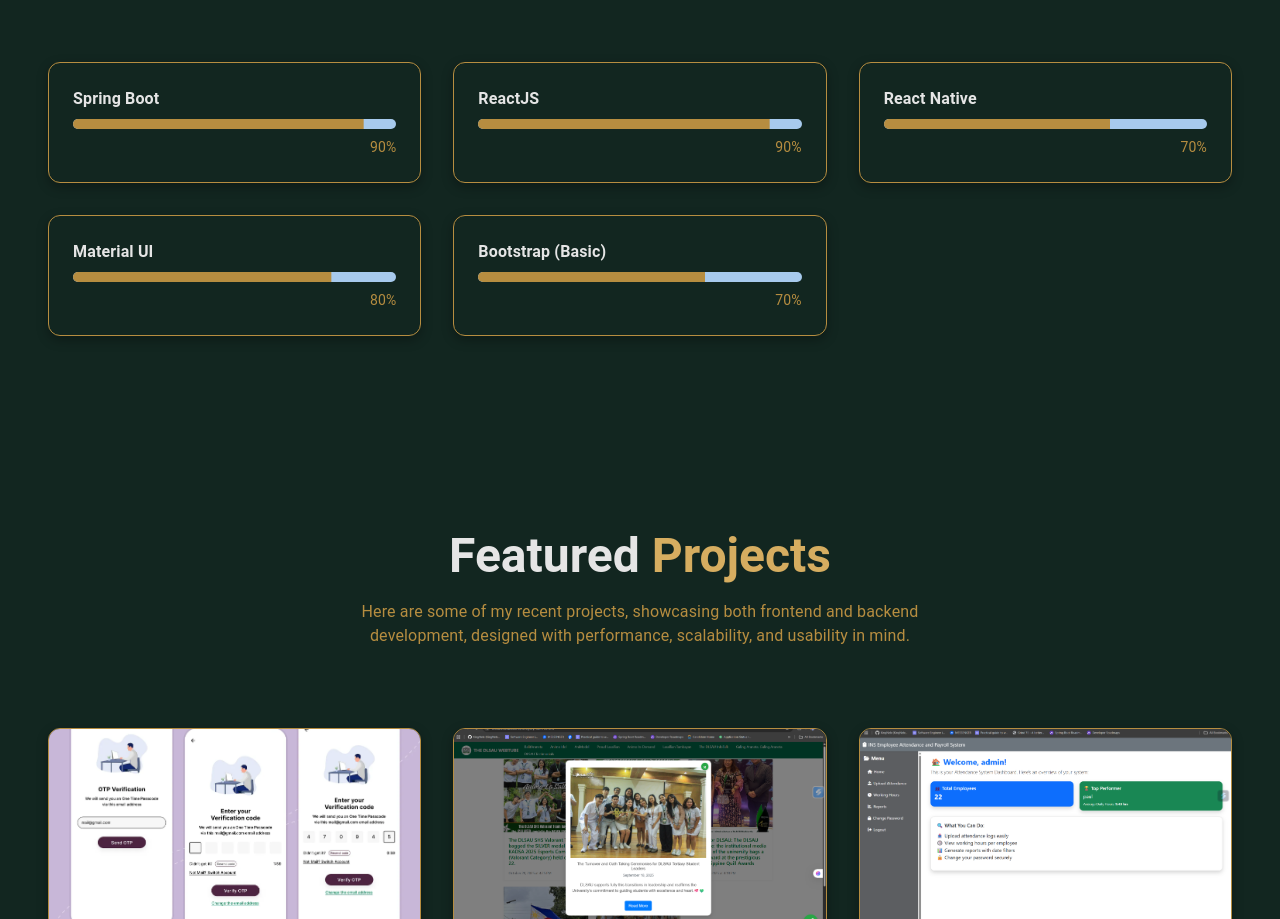
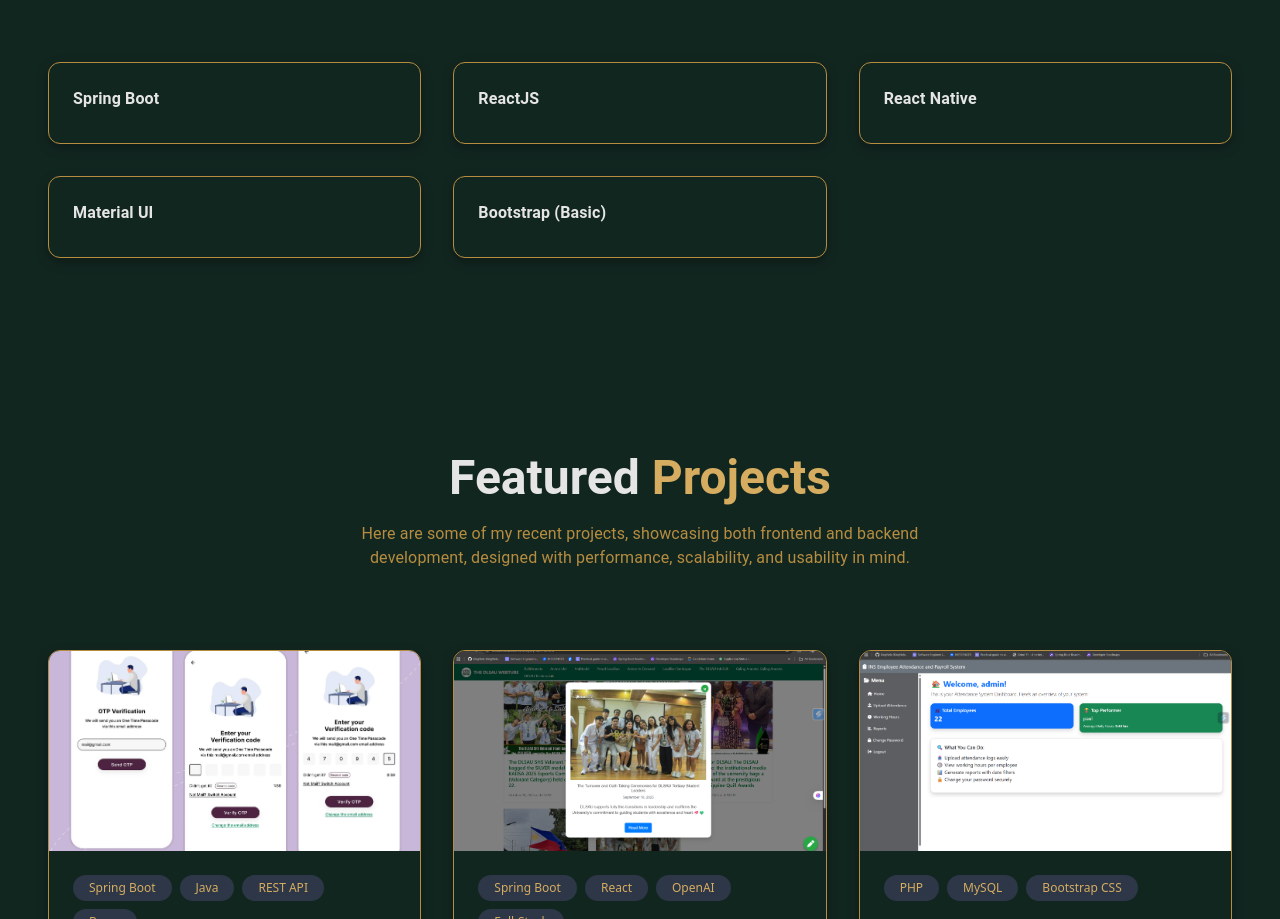
Before and after one commit to jpellogo01/Web_Portfolio, a React (Vite) app: page / in a window 1280 px wide. Shown: the part 1119-2038 px from the top of the page. Built offline with nearby package versions, Linux system fonts and the light colour scheme.

Commit message:
refactor: remove skill level percentage

```diff
--- a/src/components/SkillsSection.tsx
+++ b/src/components/SkillsSection.tsx
@@ -2,7 +2,6 @@
 import Box from "@mui/material/Box";
 import Typography from "@mui/material/Typography";
 import Button from "@mui/material/Button";
-import LinearProgress from "@mui/material/LinearProgress";
 
 const skills = [
   // Programming Languages
@@ -91,12 +90,6 @@
         {filteredSkills.map((skill, index) => (
           <Box key={index} sx={styles.skillCard}>
             <Typography sx={styles.skillName}>{skill.name}</Typography>
-            <LinearProgress
-              variant="determinate"
-              value={skill.level}
-              sx={styles.progressBar}
-            />
-            <Typography sx={styles.skillLevel}>{skill.level}%</Typography>
           </Box>
         ))}
       </Box>
```
